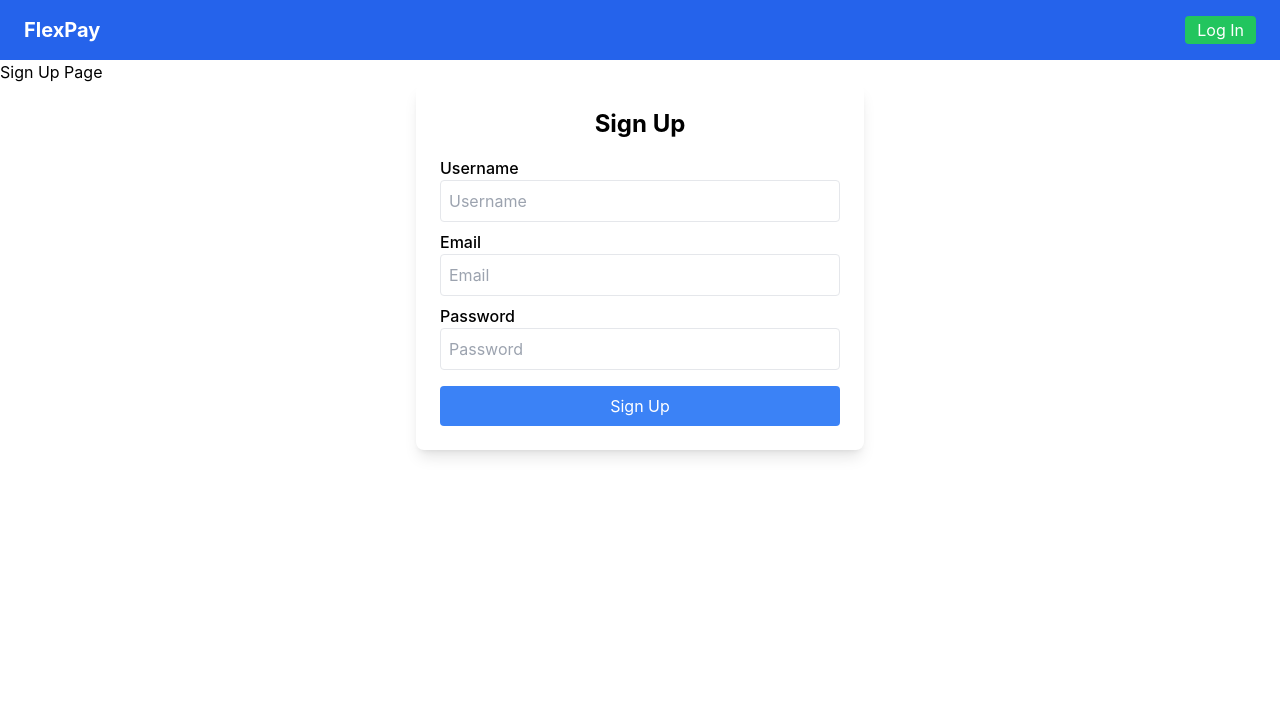
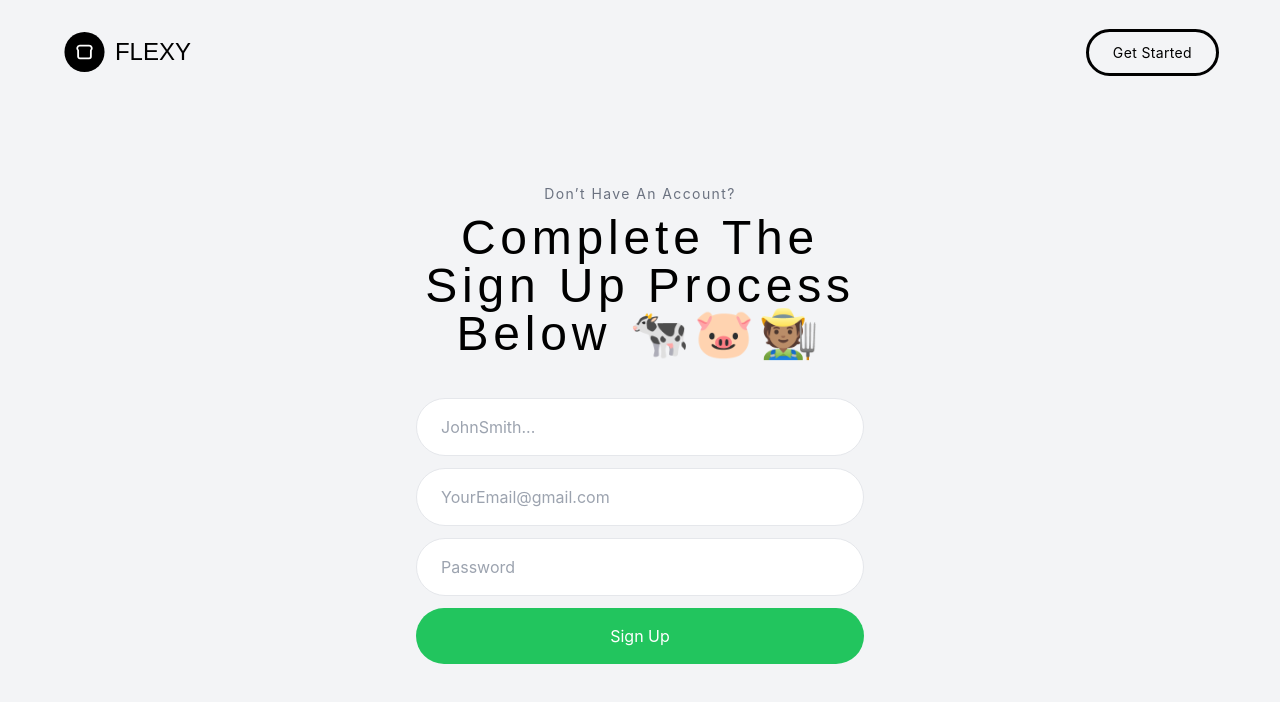
Before and after one commit to Hagustin/FlexPay, a React (Vite) app in the folder client/: page /signup in a window 1280 px wide. Shown: the top 702 px of the page. Built offline with nearby package versions, Linux system fonts and the light colour scheme.

Commit message:
styling login an sign UI, restyling logged out variant of the navigation bar. also added some slight changes to the navbar

```diff
--- a/client/src/App.tsx
+++ b/client/src/App.tsx
@@ -8,8 +8,8 @@ import SignUpPage from './pages/SignUp';
 const App: React.FC = () => {
   return (
     <Router>
-        <Navbar />
-      <div>
+      <Navbar />
+      <div className="bg-gray-100">
         <Routes>
           <Route path="/" element={<DashboardPage />} />
           <Route path="/login" element={<LoginPage />} />
--- a/client/src/components/navbar.tsx
+++ b/client/src/components/navbar.tsx
@@ -1,6 +1,6 @@
-import { useState, useEffect } from "react";
-import { Link, useNavigate } from "react-router-dom";
-import AuthService from "../../utils/auth";
+import { useState, useEffect } from 'react';
+import { Link, useNavigate } from 'react-router-dom';
+import AuthService from '../../utils/auth';
 
 const Navbar = () => {
   const navigate = useNavigate();
@@ -16,34 +16,55 @@ const Navbar = () => {
   const handleLogout = () => {
     AuthService.logout();
     setIsLoggedIn(false);
-    navigate("/login");
+    navigate('/login');
   };
 
   return (
-    <nav className="flex items-center justify-between px-6 py-4 bg-blue-600 text-white">
-      <div className="text-xl font-bold">
-        {/*  Uncomment and replace when logo is available */}
-        {/* <img src={logo} alt="FlexPay Logo" className="h-8 w-auto" /> */}
-        <span>FlexPay</span>
+    <nav className="flex items-center justify-between px-6 py-8 bg-gray-100 w-full">
+      <div className="flex items-center justify-between w-full max-w-6xl mx-auto">
+        <div className="flex flex-row gap-2.5 items-center text-2xl font-ivy">
+          <img
+            src="public/bread.svg"
+            alt="FlexPay Logo"
+            className="h-10 w-auto"
+          />
+          <span>FLEXY</span>
         </div>
 
         <div className="space-x-4">
           {isLoggedIn ? (
             <>
-            <Link to="/" className="hover:underline">Home</Link>
-            <Link to="/dashboard" className="hover:underline">Dashboard</Link>
-            <Link to="/wallet" className="hover:underline">Wallet</Link>
-            <Link to="/transactions" className="hover:underline">Transactions</Link>
-            <Link to="/profile" className="hover:underline">Profile</Link>
-            <button onClick={handleLogout} className="px-3 py-1 bg-red-500 rounded hover:bg-red-700">
+              <Link to="/" className="hover:underline">
+                Home
+              </Link>
+              <Link to="/dashboard" className="hover:underline">
+                Dashboard
+              </Link>
+              <Link to="/wallet" className="hover:underline">
+                Wallet
+              </Link>
+              <Link to="/transactions" className="hover:underline">
+                Transactions
+              </Link>
+              <Link to="/profile" className="hover:underline">
+                Profile
+              </Link>
+              <button
+                onClick={handleLogout}
+                className="px-3 py-1 bg-red-500 rounded hover:bg-red-700"
+              >
                 Log Out
               </button>
             </>
           ) : (
-          <Link to="/login" className="px-3 py-1 bg-green-500 rounded hover:bg-green-700">
-            Log In
+            <Link
+              to="/login"
+              className="py-3 px-6 border-1.25 border-black outline outline-black rounded-full font-inter hover:text-white hover:bg-black text-sm tracking-wide"
+            >
+              Get Started
             </Link>
           )}
+        </div>
       </div>
     </nav>
   );
--- a/client/src/components/signIn.tsx
+++ b/client/src/components/signIn.tsx
@@ -1,14 +1,14 @@
-import { useState } from "react";
-import { useMutation } from "@apollo/client";
-import { LOGIN_USER } from "../graphql/mutations";
-import { useNavigate } from "react-router-dom";
-import AuthService from "../utils/auth";
+import { useState } from 'react';
+import { useMutation } from '@apollo/client';
+import { LOGIN_USER } from '../graphql/mutations';
+import { useNavigate } from 'react-router-dom';
+import AuthService from '../utils/auth';
 
 const Login = () => {
   const navigate = useNavigate();
   const [formData, setFormData] = useState({
-    email: "",
-    password: "",
+    email: '',
+    password: '',
   });
 
   const [login, { loading, error }] = useMutation(LOGIN_USER);
@@ -25,19 +25,15 @@ const Login = () => {
       if (data?.login?.token) {
         AuthService.login(data.login.token, navigate);
       } else {
-        console.error("Unexpected response structure:", data);
+        console.error('Unexpected response structure:', data);
       }
     } catch (err) {
-      console.error("Login error:", err);
+      console.error('Login error:', err);
     }
   };
 
   return (
-    <div className="max-w-md mx-auto p-6 bg-white rounded-lg shadow-lg">
-      <h2 className="text-2xl font-bold mb-4 text-center">Login</h2>
-
-      <form onSubmit={handleSubmit}>
-        <label htmlFor="email" className="block font-medium">Email</label>
+    <form onSubmit={handleSubmit} className="max-w-md w-10/12 mx-auto">
       <input
         type="email"
         name="email"
@@ -45,10 +41,9 @@ const Login = () => {
         value={formData.email}
         onChange={handleChange}
         required
-          className="w-full p-2 mb-2 border rounded"
+        className="w-full p-4 pl-6 mb-3 border rounded-full"
       />
 
-        <label htmlFor="password" className="block font-medium">Password</label>
       <input
         type="password"
         name="password"
@@ -56,16 +51,21 @@ const Login = () => {
         value={formData.password}
         onChange={handleChange}
         required
-          className="w-full p-2 mb-4 border rounded"
+        className="w-full p-4 pl-6 mb-3 border rounded-full"
       />
 
-        {error && <p className="text-red-500 mt-2">{error.message || "Login failed"}</p>}
+      {error && (
+        <p className="text-red-500 mt-2">{error.message || 'Login failed'}</p>
+      )}
 
-        <button type="submit" disabled={loading} className="w-full bg-blue-500 text-white p-2 rounded">
-          {loading ? "Logging in..." : "Login"}
+      <button
+        type="submit"
+        disabled={loading}
+        className="w-full bg-green-500 text-white p-4 rounded-full"
+      >
+        {loading ? 'Logging in...' : 'Login'}
       </button>
     </form>
-    </div>
   );
 };
 
--- a/client/src/components/signUp.tsx
+++ b/client/src/components/signUp.tsx
@@ -1,15 +1,15 @@
-import { useState } from "react";
-import { useMutation } from "@apollo/client";
-import { REGISTER_USER } from "../graphql/mutations";
-import { useNavigate } from "react-router-dom";
-import AuthService from "../utils/auth";
+import { useState } from 'react';
+import { useMutation } from '@apollo/client';
+import { REGISTER_USER } from '../graphql/mutations';
+import { useNavigate } from 'react-router-dom';
+import AuthService from '../utils/auth';
 
 const SignUp = () => {
   const navigate = useNavigate();
   const [formData, setFormData] = useState({
-    username: "",
-    email: "",
-    password: "",
+    username: '',
+    email: '',
+    password: '',
   });
 
   const [register, { loading, error }] = useMutation(REGISTER_USER);
@@ -26,40 +26,35 @@ const SignUp = () => {
       if (data?.register?.token) {
         AuthService.login(data.register.token, navigate);
       } else {
-        console.error("Unexpected response structure:", data);
+        console.error('Unexpected response structure:', data);
       }
     } catch (err) {
-      console.error("Error signing up:", err);
+      console.error('Error signing up:', err);
     }
   };
 
   return (
-    <form onSubmit={handleSubmit} className="max-w-md mx-auto p-6 bg-white rounded-lg shadow-lg">
-      <h2 className="text-2xl font-bold mb-4 text-center">Sign Up</h2>
-
-      <label htmlFor="username" className="block font-medium">Username</label>
+    <form onSubmit={handleSubmit} className="max-w-md w-10/12 mx-auto">
       <input
         type="text"
         name="username"
-        placeholder="Username"
+        placeholder="JohnSmith..."
         value={formData.username}
         onChange={handleChange}
         required
-        className="w-full p-2 mb-2 border rounded"
+        className="w-full p-4 pl-6 mb-3 border rounded-full"
       />
 
-      <label htmlFor="email" className="block font-medium">Email</label>
       <input
         type="email"
         name="email"
-        placeholder="Email"
+        placeholder="YourEmail@gmail.com"
         value={formData.email}
         onChange={handleChange}
         required
-        className="w-full p-2 mb-2 border rounded"
+        className="w-full p-4 pl-6 mb-3 border rounded-full"
       />
 
-      <label htmlFor="password" className="block font-medium">Password</label>
       <input
         type="password"
         name="password"
@@ -67,13 +62,19 @@ const SignUp = () => {
         value={formData.password}
         onChange={handleChange}
         required
-        className="w-full p-2 mb-4 border rounded"
+        className="w-full p-4 pl-6 mb-3 border rounded-full"
       />
 
-      {error && <p className="text-red-500 mt-2">{error.message || "Sign-up failed"}</p>}
+      {error && (
+        <p className="text-red-500 mt-2">{error.message || 'Sign-up failed'}</p>
+      )}
 
-      <button type="submit" disabled={loading} className="w-full bg-blue-500 text-white p-2 rounded">
-        {loading ? "Signing up..." : "Sign Up"}
+      <button
+        type="submit"
+        disabled={loading}
+        className="w-full bg-green-500 text-white p-4 rounded-full"
+      >
+        {loading ? 'Signing up...' : 'Sign Up'}
       </button>
     </form>
   );
--- a/client/src/pages/Login.tsx
+++ b/client/src/pages/Login.tsx
@@ -2,8 +2,15 @@ import SignIn from '../components/signIn';
 
 const LoginPage: React.FC = () => {
   return (
-    <div>
-      <p>Login Page</p>
+    <div className="flex flex-col gap-10 items-center justify-center min-h-screen relative top-[-130px]">
+      <div className=" flex flex-col gap-2.5 text-center items-center">
+        <p className="font-inter text-gray-500 tracking-widest text-sm">
+          Simplifying secure payments
+        </p>
+        <p className="font-ivy text-5xl w-3/4 tracking-widest">
+          The Future Of Rural Payments 🐄🐷🧑🏽‍🌾
+        </p>
+      </div>
       <SignIn />
     </div>
   );
--- a/client/src/pages/SignUp.tsx
+++ b/client/src/pages/SignUp.tsx
@@ -2,8 +2,15 @@ import SignUp from '../components/signUp';
 
 const SignupPage: React.FC = () => {
   return (
-    <div>
-      <p>Sign Up Page</p>
+    <div className="flex flex-col gap-10 items-center justify-center min-h-screen relative top-[-80px]">
+      <div className=" flex flex-col gap-2.5 text-center items-center">
+        <p className="font-inter text-gray-500 tracking-widest text-sm">
+          Don’t Have An Account?
+        </p>
+        <p className="font-ivy text-5xl w-2/5 tracking-widest">
+          Complete The Sign Up Process Below 🐄🐷🧑🏽‍🌾
+        </p>
+      </div>
       <SignUp />
     </div>
   );
--- a/client/tailwind.config.js
+++ b/client/tailwind.config.js
@@ -9,6 +9,7 @@ export default {
       outline: {},
       fontSize: {},
       fontFamily: {
+        ivy: ['Ivy Mode', 'sans-serif'],
         inter: ['Inter', 'sans-serif'],
         sans: ['Inter', 'sans-serif'],
       },
```
Also changed, not shown: client/public/bread.svg (added). Lines whose indentation alone changed are shown as unchanged.
